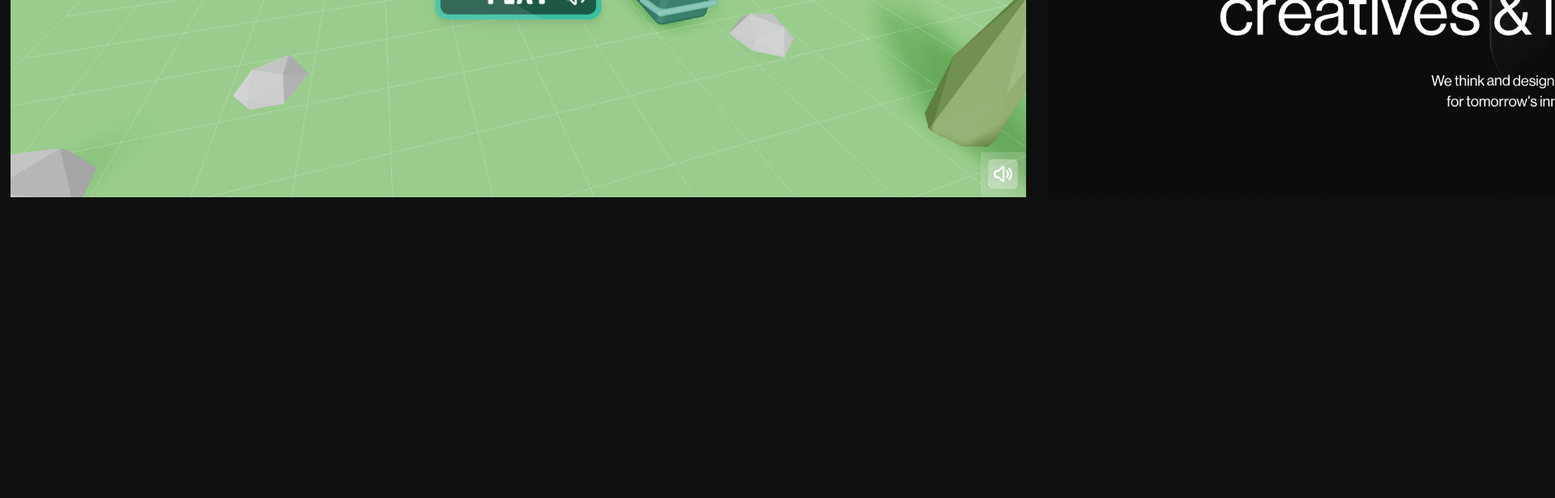
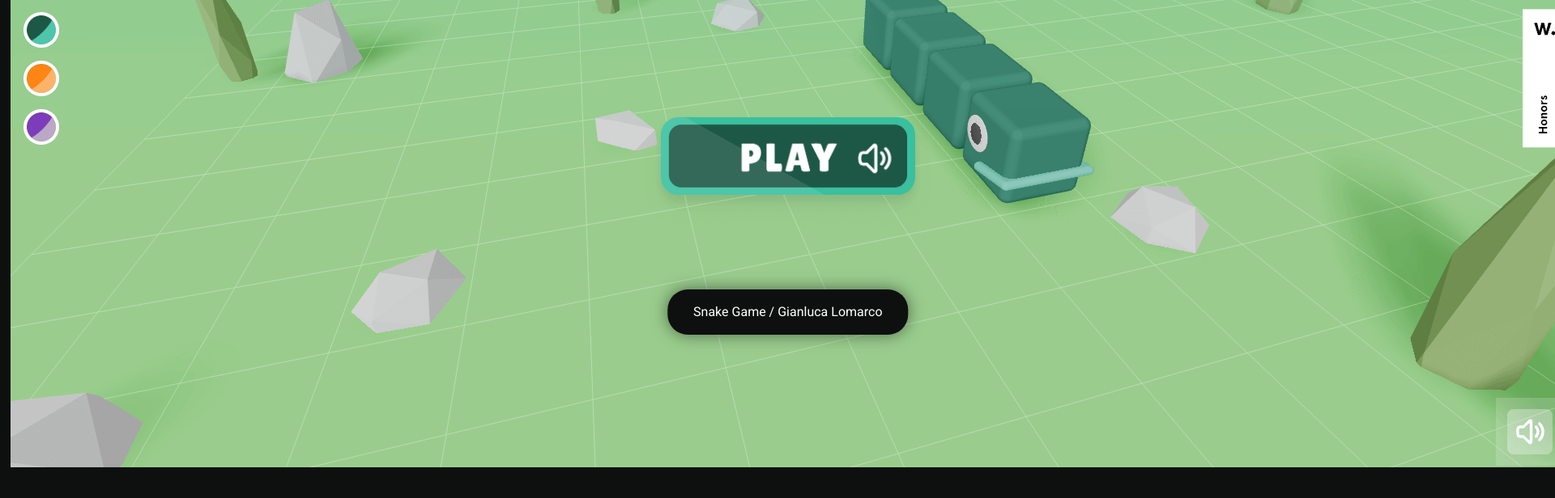
Before and after one commit to Thomas-Basadonne/gsap4noobs, a Vue app: page / in a window 1280 px wide. Shown: the part 1302-1918 px from the top of the page at 81% size, 1920 px wide, since content can reach past the window. Built offline with nearby package versions, Linux system fonts and the light colour scheme.

Commit message:
showcase done

```diff
--- a/src/components/home/ShowCase.vue
+++ b/src/components/home/ShowCase.vue
@@ -88,15 +88,43 @@ export default {
 
   <div class="racesWrapper">
     <div class="races">
-      <img src="../../assets/img/showcase/showcase1.png" alt="" />
-      <img src="../../assets/img/showcase/showcase2.png" alt="" />
-      <img src="../../assets/img/showcase/showcase3.png" alt="" />
-      <img src="../../assets/img/showcase/showcase4.png" alt="" />
-      <img src="../../assets/img/showcase/showcase5.png" alt="" />
-      <img src="../../assets/img/showcase/showcase6.png" alt="" />
+      <div class="slide">
+        <img src="../../assets/img/showcase/showcase1.png" alt="" />
+        <div class="slide-text">
+          <a href="https://lnkd.in/dkHdcEFi" target="_blank">Snake Game</a> /
+          Gianluca Lomarco
+        </div>
+      </div>
+      <div class="slide">
+        <img src="../../assets/img/showcase/showcase3.png" alt="" />
+        <div class="slide-text">
+          <a href="https://liefamsterdam.nl/" target="_blank">Lief</a> / Nicolas
+          Garnier
+        </div>
+      </div>
+      <div class="slide">
+        <img src="../../assets/img/showcase/showcase2.png" alt="" />
+        <div class="slide-text">
+          <a href="https://makepill.com/en" target="_blank">Make Pill</a>
+          / Agency
+        </div>
+      </div>
+      <div class="slide">
+        <img src="../../assets/img/showcase/showcase4.png" alt="" />
+        <div class="slide-text">
+          <a href="https://noomoagency.com/" target="_blank">Noomo</a> / Netrix
+        </div>
+      </div>
+      <div class="slide">
+        <img src="../../assets/img/showcase/showcase5.png" alt="" />
+        <div class="slide-text">
+          <a href="https://lnkd.in/dkHdcEFi" target="_blank">Cyd Stumpel</a> /
+          Portfolio
+        </div>
+      </div>
     </div>
   </div>
-
+  <!-- FIX RESPONSIVE ROTATE BTN -->
   <div class="h-[250px] flex justify-end items-center">
     <BtnRotate class="info z-40 cursor-pointer" />
     <div
@@ -121,16 +149,29 @@ export default {
   width: fit-content;
   display: flex;
   flex-wrap: nowrap;
+  position: relative;
+}
+.slide {
+  position: relative;
 }
 
-.races img {
+.races .slide {
   flex-shrink: 0;
   padding-right: 0.8em;
   padding-left: 0.8em;
   margin: 0;
 }
 
-.races h2:last-of-type {
-  background: #e1e1ff;
+.slide-text {
+  position: absolute;
+  top: 80%;
+  left: 50%;
+  transform: translate(-50%, -50%);
+  color: #fff;
+  z-index: 1;
+  padding: 1rem 2rem;
+  background-color: #0e100f;
+  border-radius: 25px;
+  box-shadow: 0 0 20px rgba(0, 0, 0, 0.5);
 }
 </style>
```
